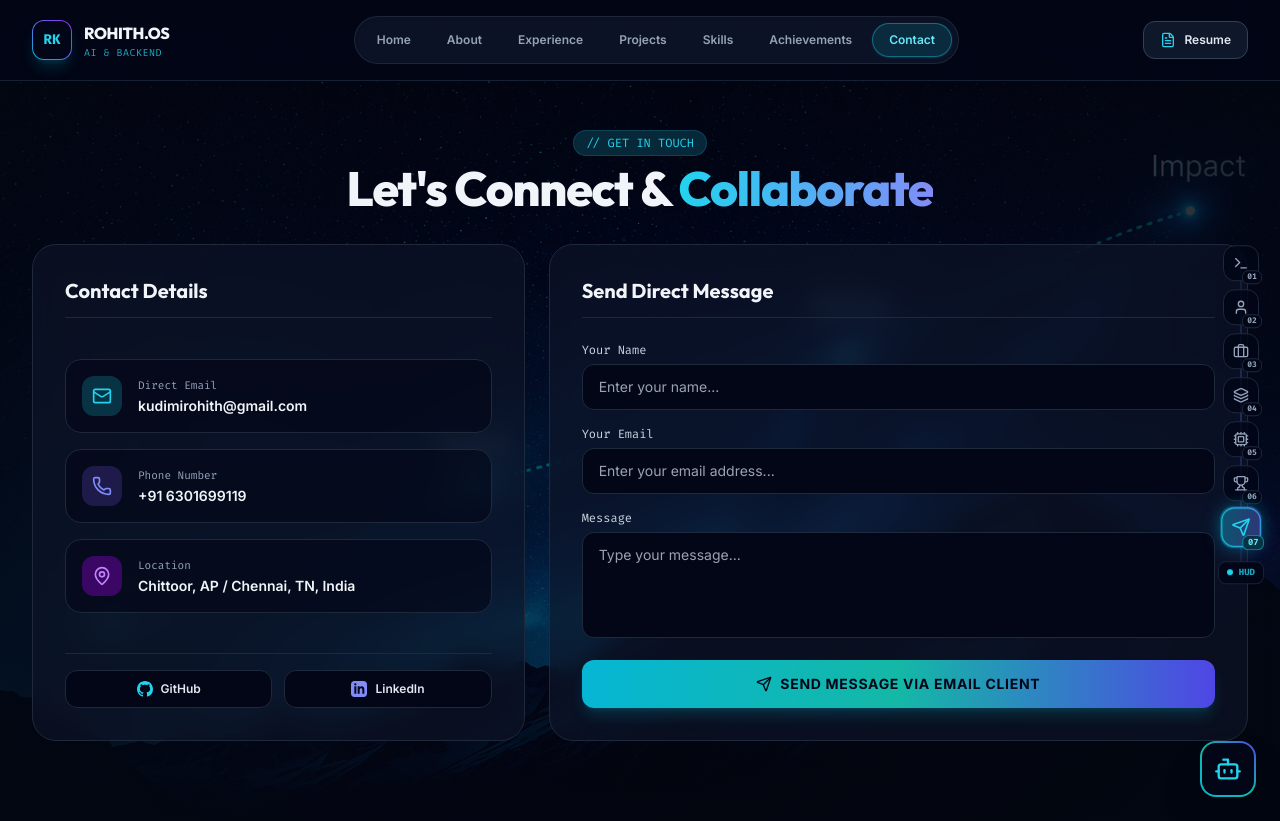
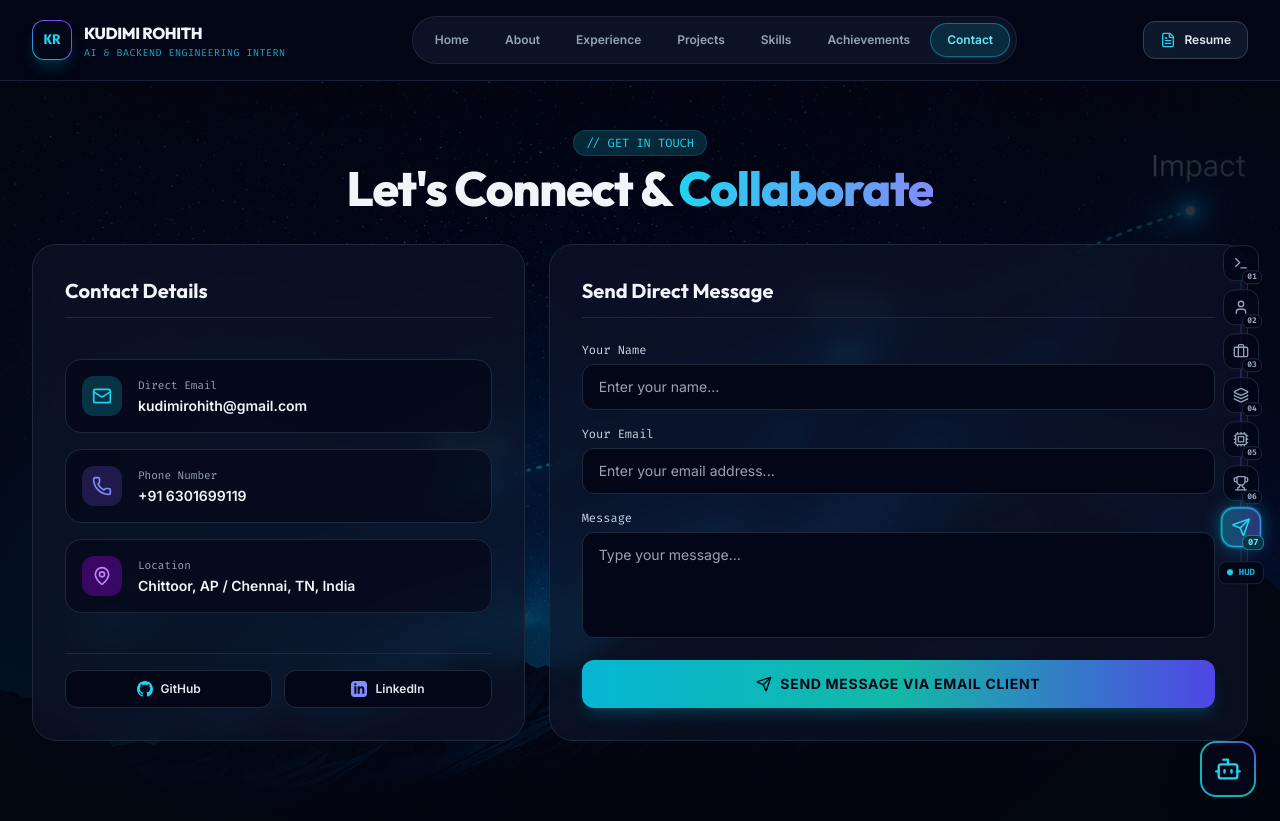
Before and after one commit to kudimirohith-bit/portfolio, a React (Vite) app: page /contact in a window 1280 px wide. Built offline with nearby package versions, Linux system fonts and the light colour scheme.

Commit message:
feat: commit latest updates and navbar improvements

```diff
--- a/src/components/Navbar.jsx
+++ b/src/components/Navbar.jsx
@@ -27,15 +27,15 @@ export default function Navbar({ onOpenResume }) {
         >
           <div className="w-10 h-10 rounded-xl bg-gradient-to-tr from-cyan-500 via-indigo-500 to-purple-600 p-[1px] shadow-lg shadow-cyan-500/20 group-hover:scale-105 transition-transform">
             <div className="w-full h-full bg-slate-950 rounded-[11px] flex items-center justify-center font-mono font-bold text-cyan-400 text-sm">
-              RK
+              KR
             </div>
           </div>
           <div className="flex flex-col">
             <span className="font-outfit font-extrabold text-slate-100 tracking-tight text-base group-hover:text-cyan-400 transition-colors">
-              ROHITH.OS
+              KUDIMI ROHITH
             </span>
             <span className="text-[10px] font-mono text-cyan-400/80 uppercase tracking-wider">
-              AI & Backend
+              AI & Backend Engineering Intern
             </span>
           </div>
         </NavLink>
@@ -49,10 +49,9 @@ export default function Navbar({ onOpenResume }) {
                 key={item.path}
                 to={item.path}
                 className={({ isActive }) =>
-                  `px-4 py-2 text-xs font-semibold rounded-full transition-all duration-200 ${
-                    isActive
-                      ? 'bg-cyan-500/15 text-cyan-300 border border-cyan-400/40 shadow-sm shadow-cyan-500/20'
-                      : 'text-slate-400 hover:text-slate-200 hover:bg-slate-800/60'
+                  `px-4 py-2 text-xs font-semibold rounded-full transition-all duration-200 ${isActive
+                    ? 'bg-cyan-500/15 text-cyan-300 border border-cyan-400/40 shadow-sm shadow-cyan-500/20'
+                    : 'text-slate-400 hover:text-slate-200 hover:bg-slate-800/60'
                   }`
                 }
               >
@@ -94,10 +93,9 @@ export default function Navbar({ onOpenResume }) {
               to={item.path}
               onClick={() => setMobileMenuOpen(false)}
               className={({ isActive }) =>
-                `block py-2.5 px-4 text-sm font-semibold rounded-xl transition-colors ${
-                  isActive
-                    ? 'bg-cyan-500/20 text-cyan-300 border border-cyan-500/30'
-                    : 'text-slate-300 hover:bg-slate-900'
+                `block py-2.5 px-4 text-sm font-semibold rounded-xl transition-colors ${isActive
+                  ? 'bg-cyan-500/20 text-cyan-300 border border-cyan-500/30'
+                  : 'text-slate-300 hover:bg-slate-900'
                 }`
               }
             >
```
